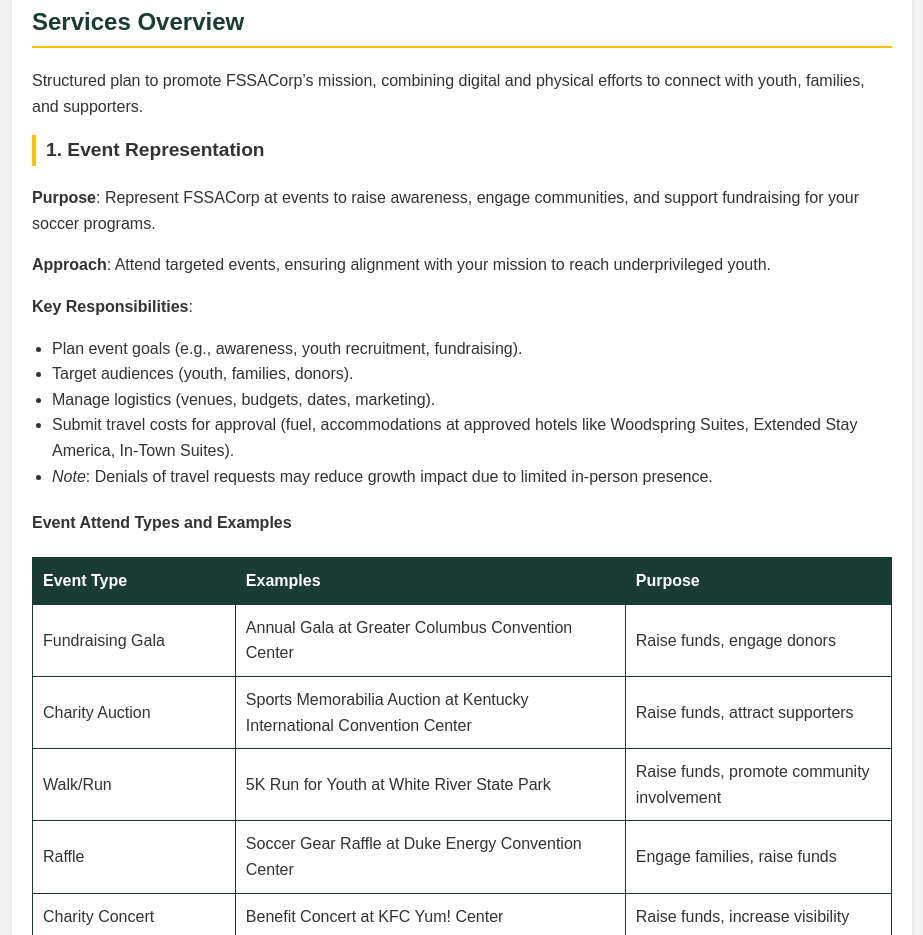
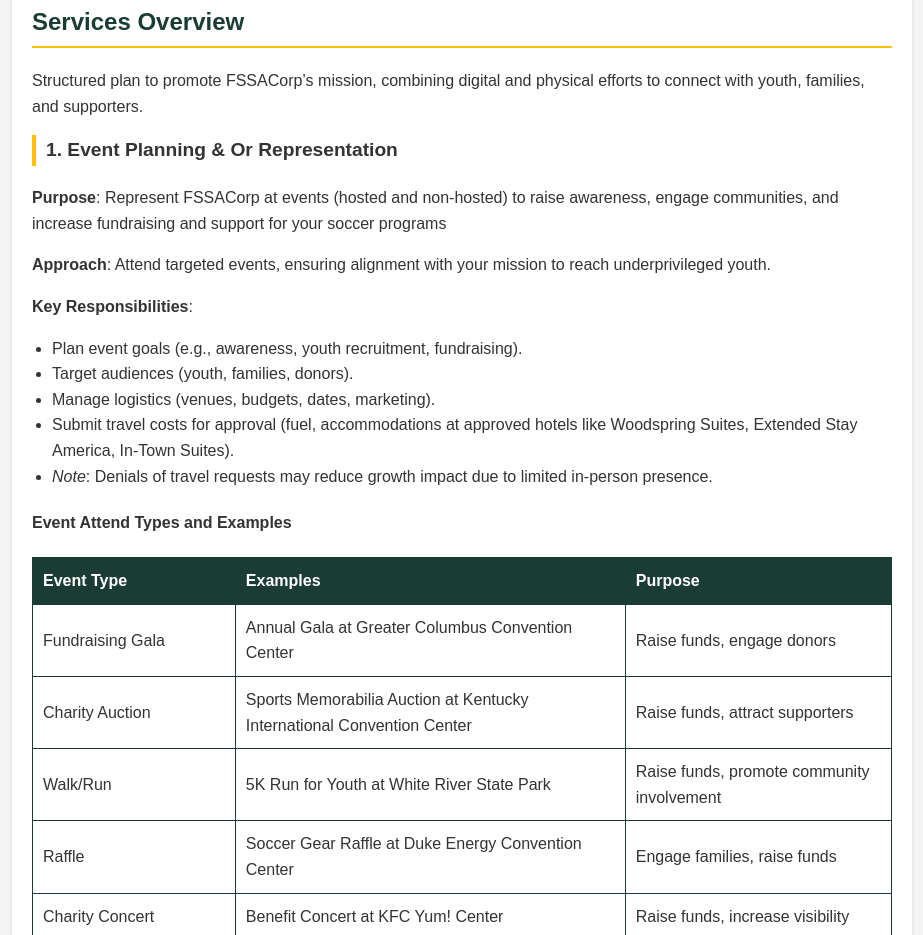
Before and after one commit to SageServices/FSSAproposal, a website: page index.html in a window 1280 px wide. Shown: the part 1605-2540 px from the top of the page, without its empty margins (178-1101 px from the left). Drawn offline with Linux system fonts and the light colour scheme.

Commit message:
Revisions and more obvious targets

```diff
--- a/index.html
+++ b/index.html
@@ -150,8 +150,8 @@
             <h2>Services Overview</h2>
             <p>Structured plan to promote FSSACorp’s mission, combining digital and physical efforts to connect with youth, families, and supporters.</p>
 
-            <h3>1. Event Representation</h3>
-            <p><strong>Purpose</strong>: Represent FSSACorp at events to raise awareness, engage communities, and support fundraising for your soccer programs.</p>
+            <h3>1. Event Planning & Or Representation</h3>
+            <p><strong>Purpose</strong>: Represent FSSACorp at events (hosted and non-hosted) to raise awareness, engage communities, and increase fundraising and support for your soccer programs</p>
             <p><strong>Approach</strong>: Attend targeted events, ensuring alignment with your mission to reach underprivileged youth.</p>
             <p><strong>Key Responsibilities</strong>:</p>
             <ul>
```
